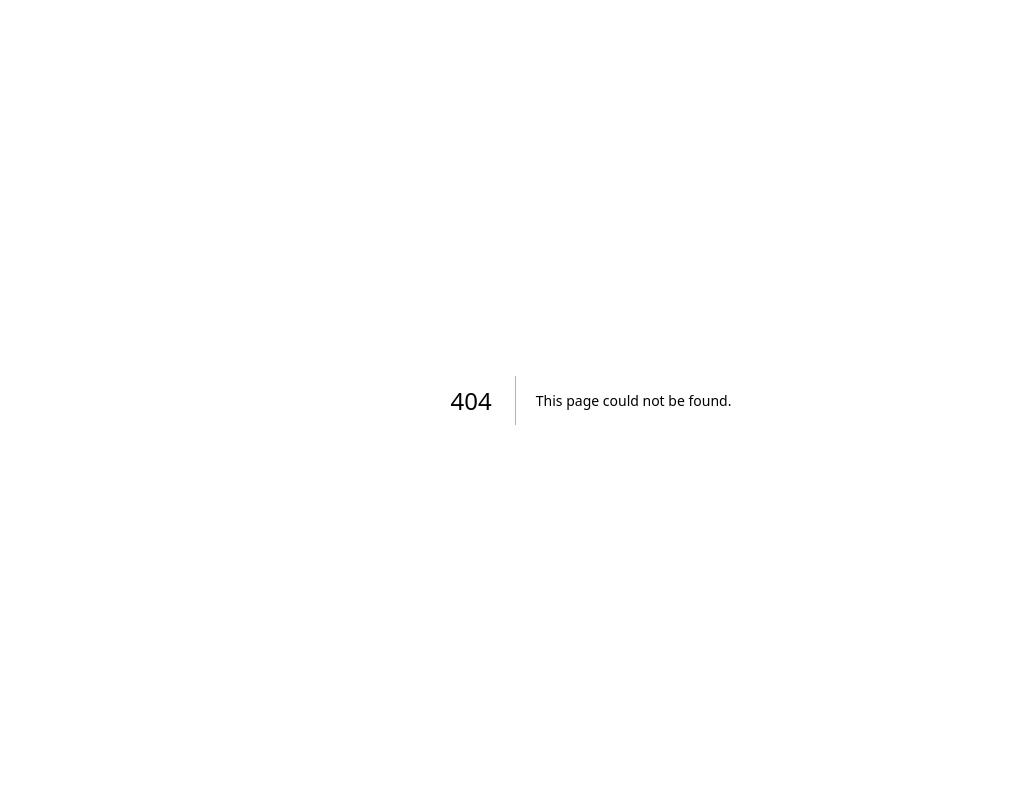
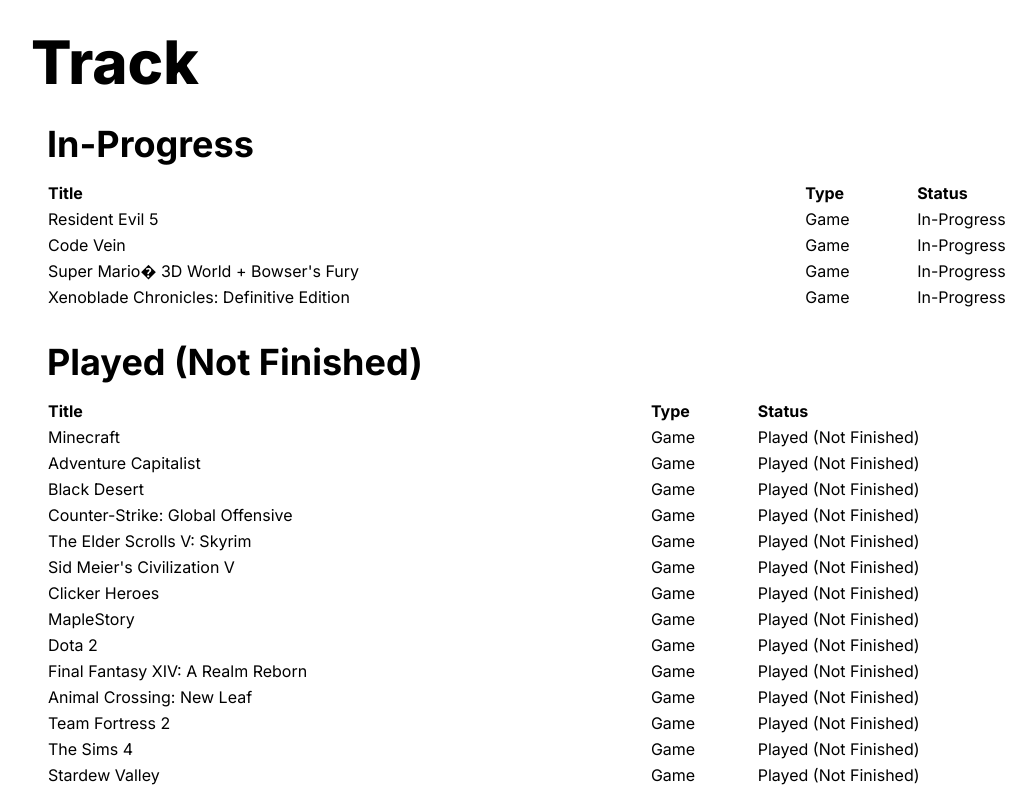
Before and after one commit to sophiebushchak/mediatracker, a Next.js app: page /collection/games in a window 1280 px wide. Before the commit this address had no page. Shown: the top 800 px of the page, without its empty margins (49-1085 px from the left). Built offline with nearby package versions, Linux system fonts and the light colour scheme.

Commit message:
Page per type of media, split tables by status

```diff
--- a/package.json
+++ b/package.json
@@ -10,6 +10,8 @@
   },
   "dependencies": {
     "@tanstack/react-table": "^8.13.2",
+    "@types/lodash-es": "^4.17.12",
+    "lodash-es": "^4.17.21",
     "next": "14.1.3",
     "react": "^18",
     "react-dom": "^18"
--- /dev/null
+++ b/src/app/collection/games/page.tsx
@@ -0,0 +1,13 @@
+import React from 'react';
+import { MediaCollection } from '@/components/media-relation/MediaRelationCollection';
+import { filter } from 'lodash-es';
+import { filterUserMediaStatusToType } from '@/data/data';
+import { MediaRelationTable } from '@/components/media-relation/MediaRelationTable';
+
+export default async function Games() {
+  const data = await filterUserMediaStatusToType('Game');
+
+  return (
+    <MediaCollection mediaStatusList={data}/>
+  )
+}
--- /dev/null
+++ b/src/app/collection/movies/page.tsx
@@ -0,0 +1,11 @@
+import { filterUserMediaStatusToType } from '@/data/data';
+import { MediaCollection } from '@/components/media-relation/MediaRelationCollection';
+import React from 'react';
+
+export default async function Movies() {
+  const data = await filterUserMediaStatusToType('Movie');
+
+  return (
+    <MediaCollection mediaStatusList={data}/>
+  )
+}
--- /dev/null
+++ b/src/app/collection/tv-shows/page.tsx
@@ -0,0 +1,11 @@
+import { filterUserMediaStatusToType } from '@/data/data';
+import { MediaCollection } from '@/components/media-relation/MediaRelationCollection';
+import React from 'react';
+
+export default async function TvShows() {
+  const data = await filterUserMediaStatusToType('TV');
+
+  return (
+    <MediaCollection mediaStatusList={data}/>
+  )
+}
--- a/src/app/layout.tsx
+++ b/src/app/layout.tsx
@@ -1,11 +1,11 @@
-import type { Metadata } from "next";
-import { Inter } from "next/font/google";
-import "./globals.css";
+import type { Metadata } from 'next';
+import { Inter } from 'next/font/google';
+import './globals.css';
 
-const inter = Inter({ subsets: ["latin"] });
+const inter = Inter({ subsets: ['latin'] });
 
 export const metadata: Metadata = {
-  title: "Media Tracking App",
+  title: 'Media Tracking App',
 };
 
 export default function RootLayout({
@@ -14,8 +14,13 @@
   children: React.ReactNode;
 }>) {
   return (
-    <html lang="en">
-      <body className={`${inter.className}`}>{children}</body>
+    <html lang='en'>
+    <body className={`${inter.className}`}>
+    <main className='max-w-6xl px-4 mx-auto'>
+      <h1 className='text-6xl mt-8 mb-4 font-extrabold'>Track</h1>
+      {children}
+    </main>
+    </body>
     </html>
   );
 }
--- a/src/app/page.tsx
+++ b/src/app/page.tsx
@@ -1,16 +1,16 @@
-import { MediaTable } from '@/app/(components)/MediaTable';
+import { MediaRelationTable } from '@/components/media-relation/MediaRelationTable';
 import { promises as fs } from 'fs';
 import {
-  MediaStatus,
+  MediaRelationStatus,
   MediaType,
-  UserMediaStatus,
+  UserMediaRelation,
 } from '@/data/definitions';
 import { getJsonData } from '@/data/data';
 
 export default async function Home() {
   const data = await getJsonData();
 
-  const tables: Map<string, UserMediaStatus[]> = new Map();
+  const tables: Map<string, UserMediaRelation[]> = new Map();
   data.forEach((row) => {
     const existingArray = tables.get(row.media.type);
     if (existingArray) {
@@ -21,19 +21,16 @@
   });
 
   return (
-    <main className='max-w-6xl px-4 mx-auto'>
-      <h1 className='text-6xl mt-8 mb-4 font-extrabold'>Track</h1>
+    <>
       {Array.from(tables.entries()).map(entry => {
         const [mediaType, media] = entry;
         return (
           <div className='p-4' key={mediaType}>
             <h2 className='text-4xl font-bold mb-4'>{mediaType}</h2>
-            <MediaTable media={media}/>
+            <MediaRelationTable media={media}/>
           </div>
         );
       })}
-
-
-    </main>
+    </>
   );
 }
--- /dev/null
+++ b/src/components/media-relation/MediaRelationCollection.tsx
@@ -0,0 +1,25 @@
+import { UserMediaRelation } from '@/data/definitions';
+import {groupBy} from 'lodash-es'
+import { MediaRelationTable } from '@/components/media-relation/MediaRelationTable';
+import { ReactNode } from 'react';
+
+export function MediaCollection({
+  mediaStatusList,
+}: {
+  mediaStatusList: UserMediaRelation[]
+}) {
+  const splitTables = groupBy(mediaStatusList, (mediaStatus) => {
+      return mediaStatus.status
+    })
+
+  return (
+    <>
+      {Object.keys(splitTables).map((mediaType) => (
+        <div className='p-4' key={mediaType}>
+          <h2 className='text-4xl font-bold mb-4'>{mediaType}</h2>
+          <MediaRelationTable media={splitTables[mediaType]}/>
+        </div>
+      ))}
+    </>
+  );
+}
--- /dev/null
+++ b/src/components/media-relation/MediaRelationStatusText.tsx
@@ -0,0 +1,27 @@
+import {
+ MediaRelationStatus,
+ MediaType,
+} from '@/data/definitions';
+
+function MediaRelationStatusText({
+ mediaType,
+ mediaStatus
+}: {
+ mediaType: MediaType,
+ mediaStatus: MediaRelationStatus
+}) {
+
+ const getColour = () => {
+  switch (mediaStatus) {
+   case 'Finished': ''
+  }
+ }
+
+ return (
+   <span className="">
+    {mediaStatus}
+   </span>
+ )
+}
+
+export default MediaRelationStatusText
--- a/src/app/(components)/MediaTable.tsx
+++ b/src/components/media-relation/MediaRelationTable.tsx
@@ -8,14 +8,14 @@
   getSortedRowModel,
   useReactTable,
 } from '@tanstack/react-table';
-import { UserMediaStatus } from '@/data/definitions';
+import { UserMediaRelation } from '@/data/definitions';
 
-export function MediaTable({
+export function MediaRelationTable({
   media,
 }: {
-  media: UserMediaStatus[]
+  media: UserMediaRelation[]
 }) {
-  const columnHelper = createColumnHelper<UserMediaStatus>();
+  const columnHelper = createColumnHelper<UserMediaRelation>();
 
   const columns = [
     columnHelper.accessor(userMedia => userMedia.media.title, {
--- a/src/data/data.ts
+++ b/src/data/data.ts
@@ -1,16 +1,16 @@
 import { promises as fs } from 'fs';
 import {
-  MediaStatus,
+  MediaRelationStatus,
   MediaType,
-  UserMediaStatus,
+  UserMediaRelation,
 } from '@/data/definitions';
 
 interface JsonEntry {
   title: string,
   type: MediaType,
-  status: MediaStatus
+  status: MediaRelationStatus
 }
-export async function getJsonData(): Promise<UserMediaStatus[]> {
+export async function getJsonData(): Promise<UserMediaRelation[]> {
   const jsonFile = await fs.readFile(process.cwd() + '/src/data/media.json', 'utf-8');
   const jsonData: JsonEntry[] = JSON.parse(jsonFile);
 
@@ -22,3 +22,11 @@
     }
   }))
 }
+
+export async function filterUserMediaStatusToType(requestedType: MediaType) {
+  const userMedia = await getJsonData();
+
+  return userMedia.filter(userMedia => {
+    return userMedia.media.type === requestedType;
+  })
+}
--- a/src/data/definitions.ts
+++ b/src/data/definitions.ts
@@ -5,10 +5,10 @@
 }
 export type MediaType = 'Game' | 'TV' | 'Movie'
 
-export interface UserMediaStatus {
+export interface UserMediaRelation {
   media: Media,
-  status: MediaStatus,
+  status: MediaRelationStatus,
   consumptionStartDate?: Date,
   consumptionEndDate?: Date
 }
-export type MediaStatus = 'In-Progress' | 'Not Started' | 'Finished' | 'On Hold' | 'Played (Not Finished)' | 'Dropped' | 'Planned'
+export type MediaRelationStatus = 'Planned' | 'In-Progress' | 'Finished' | 'Played (Not Finished)' | 'On Hold' | 'Dropped'
```
Also changed, not shown: 1 other file (tests, documents, lock files or other folders).
